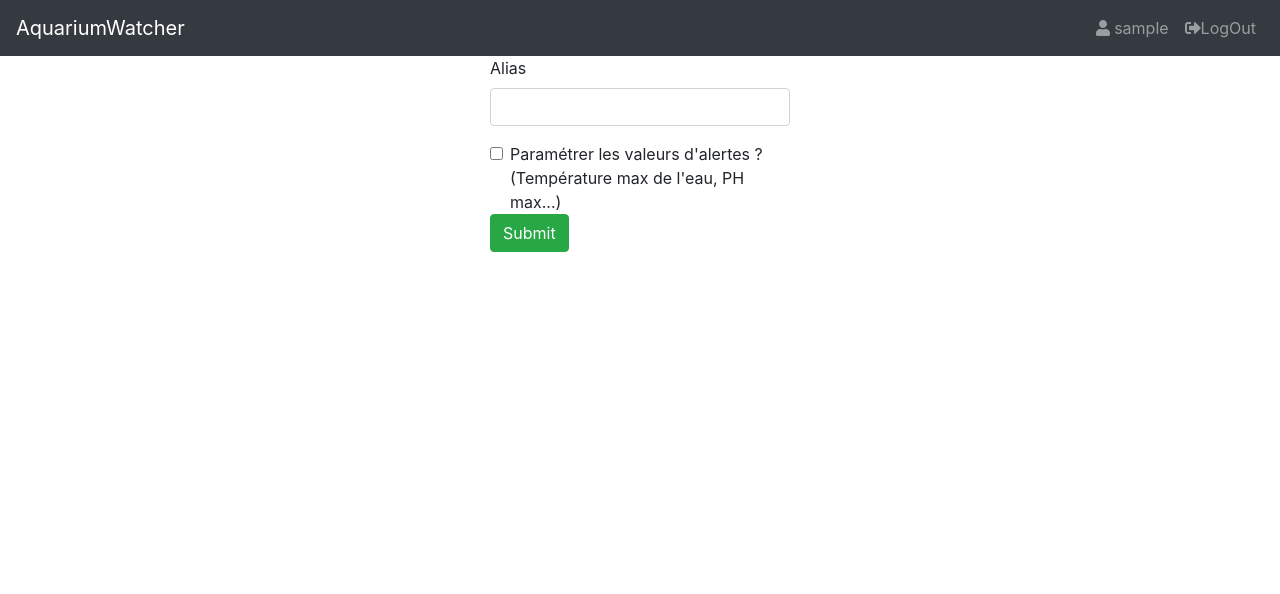
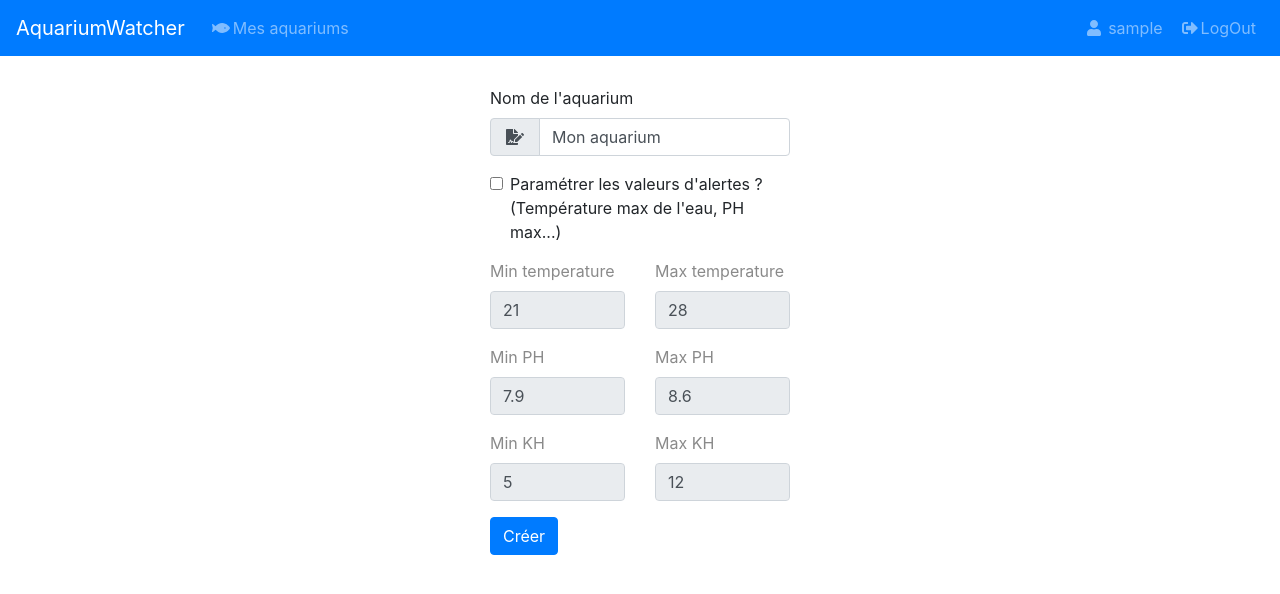
Before and after one commit to jasongst/aquarium-watcher, a Vue app: page /add in a window 1280 px wide. Shown: the top 594 px of the page. Built offline with nearby package versions, Linux system fonts and the light colour scheme; sample sign-in values are in the browser's storage.

Commit message:
Client improvement

```diff
--- a/src/App.vue
+++ b/src/App.vue
@@ -1,17 +1,24 @@
 <template>
   <div id="app">
-    <nav class="navbar navbar-expand navbar-dark bg-dark">
+    <nav class="navbar navbar-expand navbar-dark bg-primary">
       <a href class="navbar-brand" @click.prevent>AquariumWatcher</a>
+      <div v-if="currentUser" class="navbar-nav mr-auto">
+        <li class="nav-item">
+          <router-link to="/aquariums" class="nav-link">
+            <font-awesome-icon icon="fish" />Mes aquariums
+          </router-link>
+        </li>
+      </div>
 
       <div v-if="!currentUser" class="navbar-nav ml-auto">
         <li class="nav-item">
           <router-link to="/register" class="nav-link">
-            <font-awesome-icon icon="user-plus" />Sign Up
+            <font-awesome-icon icon="user-plus" />Inscription
           </router-link>
         </li>
         <li class="nav-item">
           <router-link to="/login" class="nav-link">
-            <font-awesome-icon icon="sign-in-alt" />Login
+            <font-awesome-icon icon="sign-in-alt" />Connexion
           </router-link>
         </li>
       </div>
@@ -52,3 +59,9 @@ export default {
   }
 };
 </script>
+
+<style>
+svg {
+  margin: 0px 3px;
+}
+</style>
--- a/src/components/AddAquarium.vue
+++ b/src/components/AddAquarium.vue
@@ -1,8 +1,12 @@
 <template>
-  <div class="submit-form">
+  <div class="submit-form" style="margin-top: 30px;">
     <div v-if="!submitted">
       <div class="form-group">
-        <label for="alias">Alias</label>
+        <label for="alias">Nom de l'aquarium</label>
+        <div class="input-group">
+          <div class="input-group-prepend">
+          <span class="input-group-text" id="basic-addon1"><font-awesome-icon icon="file-signature" /></span>
+          </div>
           <input
             type="text"
             class="form-control"
@@ -12,19 +16,176 @@
             name="alias"
           />
         </div>
+      </div>
 
       <div class="form-check form-switch">
           <input class="form-check-input" type="checkbox" id="custom_aquarium" v-model="custom" value="custom">
           <label class="form-check-label" for="custom_aquarium">Paramétrer les valeurs d'alertes ? (Température max de l'eau, PH max...)</label>
       </div>
-        {{custom}}
-
-      <button @click="saveAquarium" class="btn btn-success">Submit</button>
+      <div v-if="custom" style="margin-top: 15px">
+        <div class="row">
+          <div class="form-group col">
+            <label for="min_temperature">Min temperature</label>
+            <input
+              type="number"
+              class="form-control"
+              id="min_temperature"
+              required
+              v-model="aquarium.min_temperature"
+              name="min_temperature"
+            />
+          </div>
+          <div class="form-group col">
+            <label for="max_temperature">Max temperature</label>
+            <input
+              type="number"
+              class="form-control"
+              id="max_temperature"
+              required
+              v-model="aquarium.max_temperature"
+              name="max_temperature"
+            />
+          </div>
+        </div>
+        <div class="row">
+          <div class="form-group col">
+            <label for="min_ph">Min PH</label>
+            <input
+              type="number"
+              class="form-control"
+              id="min_ph"
+              required
+              v-model="aquarium.min_ph"
+              name="min_ph"
+              step="any"
+            />
+          </div>
+          <div class="form-group col">
+            <label for="max_ph">Max PH</label>
+            <input
+              type="number"
+              class="form-control"
+              id="max_ph"
+              required
+              v-model="aquarium.max_ph"
+              name="max_ph"
+              step="any"
+            />
+          </div>
+        </div>
+        <div class="row">
+          <div class="form-group col">
+            <label for="min_ph">Min KH</label>
+            <input
+              type="number"
+              class="form-control"
+              id="min_kh"
+              required
+              v-model="aquarium.min_kh"
+              name="min_kh"
+              step="any"
+            />
+          </div>
+          <div class="form-group col">
+            <label for="max_kh">Max KH</label>
+            <input
+              type="number"
+              class="form-control"
+              id="max_kh"
+              required
+              v-model="aquarium.max_kh"
+              name="max_kh"
+              step="any"
+            />
+          </div>
+        </div>
+      </div>
+      <div v-else style="margin-top: 15px; color: #8a8a8a">
+        <div class="row">
+          <div class="form-group col">
+            <label for="min_temperature">Min temperature</label>
+            <input
+              type="number"
+              class="form-control"
+              id="min_temperature"
+              v-model="aquarium.min_temperature"
+              name="min_temperature"
+              disabled
+            />
+          </div>
+          <div class="form-group col">
+            <label for="max_temperature">Max temperature</label>
+            <input
+              type="number"
+              class="form-control"
+              id="max_temperature"
+              v-model="aquarium.max_temperature"
+              name="max_temperature"
+              disabled
+            />
+          </div>
+        </div>
+        <div class="row">
+          <div class="form-group col">
+            <label for="min_ph">Min PH</label>
+            <input
+              type="number"
+              class="form-control"
+              id="min_ph"
+              v-model="aquarium.min_ph"
+              name="min_ph"
+              disabled
+            />
+          </div>
+          <div class="form-group col">
+            <label for="max_ph">Max PH</label>
+            <input
+              type="number"
+              class="form-control"
+              id="max_ph"
+              v-model="aquarium.max_ph"
+              name="max_ph"
+              disabled
+            />
+          </div>
+        </div>
+        <div class="row">
+          <div class="form-group col">
+            <label for="min_ph">Min KH</label>
+            <input
+              type="number"
+              class="form-control"
+              id="min_kh"
+              v-model="aquarium.min_kh"
+              name="min_kh"
+              disabled
+            />
+          </div>
+          <div class="form-group col">
+            <label for="max_kh">Max KH</label>
+            <input
+              type="number"
+              class="form-control"
+              id="max_kh"
+              v-model="aquarium.max_kh"
+              name="max_kh"
+              disabled
+            />
+          </div>
+        </div>
+      </div>
+      <div v-if="aquarium.max_temperature <= aquarium.min_temperature || aquarium.max_ph <= aquarium.min_ph || aquarium.max_kh <= aquarium.min_kh">
+        <button class="btn btn-primary" disabled>Créer</button>
+        <div class="alert alert-danger">
+          La donnée minimale doit être inférieure à la donnée maximale.
+        </div>
+      </div>
+      <button v-else @click="saveAquarium" class="btn btn-primary">Créer</button>
     </div>
 
     <div v-else>
-      <h4>You submitted successfully!</h4>
-      <button class="btn btn-success" @click="newAquarium">Add</button>
+      <h4>Votre aquarium a été créé avec succès !</h4>
+      <button class="btn btn-primary" @click="newAquarium">Ajouter d'autres</button>
     </div>
   </div>
 </template>
@@ -37,7 +198,7 @@ export default {
   name: "aquarium-add",
   data() {
     return {
-      aquarium: new Aquarium(''),
+      aquarium: new Aquarium('Mon aquarium'),
       submitted: false,
       custom: null
     };
@@ -47,12 +208,12 @@ export default {
         console.log("test");
         var data = {
             alias: this.aquarium.alias,
-            max_temperature: this.aquarium.max_temperature,
-            min_temperature: this.aquarium.min_temperature,
-            max_ph: this.aquarium.max_ph,
-            min_ph: this.aquarium.min_ph,
-            max_kh: this.aquarium.max_kh,
-            min_kh: this.aquarium.min_kh
+            max_temperature: this.custom ? this.aquarium.max_temperature : 28,
+            min_temperature: this.custom ? this.aquarium.min_temperature : 21,
+            max_ph: this.custom ? this.aquarium.max_ph : 8.6,
+            min_ph: this.custom ? this.aquarium.min_ph : 7.9,
+            max_kh: this.custom ? this.aquarium.max_kh : 12,
+            min_kh: this.custom ? this.aquarium.min_kh : 5
         };
 
         AquariumDataService.create(data)
--- a/src/components/Aquarium.vue
+++ b/src/components/Aquarium.vue
@@ -16,31 +16,31 @@
       </div>
       <div class="form-group">
         <label for="min_temperature">Température minimale</label>
-        <input type="number" class="form-control" id="min_temperature"
+        <input type="number" class="form-control" id="min_temperature" step="any"
           v-model="currentAquarium.min_temperature" required
         />
       </div>
       <div class="form-group">
         <label for="max_ph">PH maximum</label>
-        <input type="number" class="form-control" id="max_ph"
+        <input type="number" class="form-control" id="max_ph" step="any"
           v-model="currentAquarium.max_ph" required
         />
       </div>
       <div class="form-group">
         <label for="min_ph">PH minimum</label>
-        <input type="number" class="form-control" id="min_ph"
+        <input type="number" class="form-control" id="min_ph" step="any"
           v-model="currentAquarium.min_ph" required
         />
       </div>
       <div class="form-group">
         <label for="max_kh">KH maximum</label>
-        <input type="number" class="form-control" id="max_kh"
+        <input type="number" class="form-control" id="max_kh" step="any"
           v-model="currentAquarium.max_kh" required
         />
       </div>
       <div class="form-group">
         <label for="min_kh">KH minimum</label>
-        <input type="number" class="form-control" id="min_kh"
+        <input type="number" class="form-control" id="min_kh" step="any"
           v-model="currentAquarium.min_kh" required
         />
       </div>
--- a/src/main.js
+++ b/src/main.js
@@ -12,10 +12,12 @@ import {
   faUser,
   faUserPlus,
   faSignInAlt,
-  faSignOutAlt
+  faSignOutAlt,
+  faFish,
+  faFileSignature
 } from '@fortawesome/free-solid-svg-icons';
 
-library.add(faHome, faUser, faUserPlus, faSignInAlt, faSignOutAlt);
+library.add(faHome, faUser, faUserPlus, faSignInAlt, faSignOutAlt, faFish, faFileSignature);
 
 Vue.config.productionTip = false;
 
--- a/src/views/Login.vue
+++ b/src/views/Login.vue
@@ -8,7 +8,7 @@
       />
       <form name="form" @submit.prevent="handleLogin">
         <div class="form-group">
-          <label for="username">Pseudo</label>
+          <label for="username">Nom d'utilisateur</label>
           <input
             v-model="user.username"
             v-validate="'required'"
@@ -20,7 +20,7 @@
             v-if="errors.has('username')"
             class="alert alert-danger"
             role="alert"
-          >Un pseudo est requis!</div>
+          >Un nom d'utilisateur est requis!</div>
         </div>
         <div class="form-group">
           <label for="password">Mot de passe</label>
--- a/src/views/Register.vue
+++ b/src/views/Register.vue
@@ -9,7 +9,7 @@
       <form name="form" @submit.prevent="handleRegister">
         <div v-if="!successful">
           <div class="form-group">
-            <label for="username">Pseudo</label>
+            <label for="username">Nom d'utilisateur</label>
             <input
               v-model="user.username"
               v-validate="'required|min:3|max:20'"
```
Also changed, not shown: src/components/AquariumList.vue (+9 -5 lines), 1 other file (tests, documents, lock files or other folders). Lines whose indentation alone changed are shown as unchanged.
